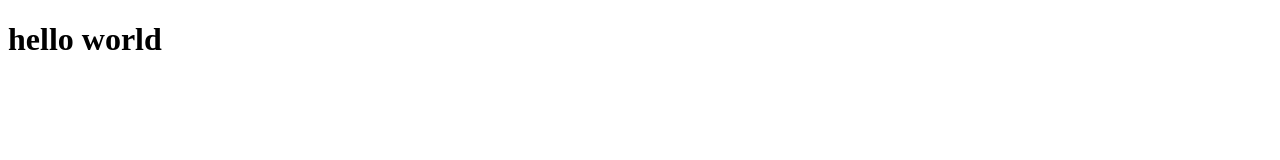
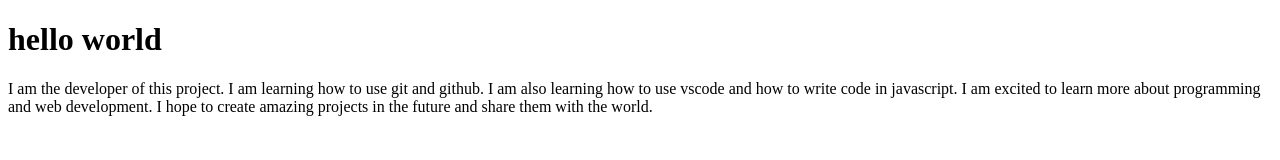
Before and after one commit to emeldo39/git-practice, a plain HTML site: page index.html in a window 1280 px wide. Drawn offline with Linux system fonts and the light colour scheme.

Commit message:
Completed another version for dev

```diff
--- a/index.html
+++ b/index.html
@@ -8,5 +8,10 @@
   <body>
     <h1>hello world</h1>
     <script src="./index.js"></script>
+
+    I am the developer of this project. I am learning how to use git and github.
+    I am also learning how to use vscode and how to write code in javascript. I
+    am excited to learn more about programming and web development. I hope to
+    create amazing projects in the future and share them with the world.
   </body>
 </html>
```
